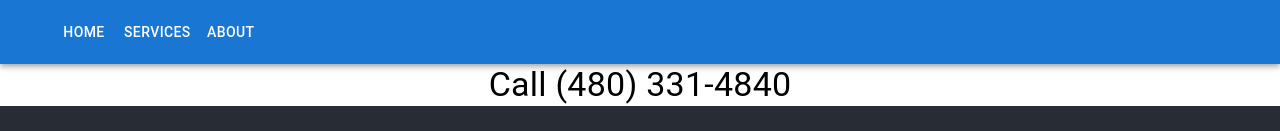
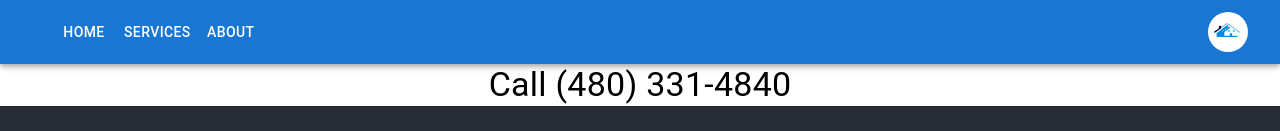
Before and after one commit to tonkadev/NexusHomeRepair, a React (Create React App) app: page / in a window 1280 px wide. Shown: the top 131 px of the page. Built offline with nearby package versions, Linux system fonts and the light colour scheme.

Commit message:
add logo

```diff
--- a/src/ButtonAppBar.js
+++ b/src/ButtonAppBar.js
@@ -9,8 +9,10 @@ import MenuIcon from '@mui/icons-material/Menu';
 import { useNavigate } from "react-router-dom";
 import AdbIcon from '@mui/icons-material/Adb';
 import Phone from '@mui/icons-material/Phone';
+import Avatar from '@mui/material/Avatar';
+import logo from './nexuscanvalogo.png'
 
-import logo from './myAvatar.png';
+//import logo from './myAvatar.png';
 
 function Navbar(){
 
@@ -33,14 +35,15 @@ function Navbar(){
     navigate("/services");;
   }
 
+  function ButtonAppBar() {
+    const isMobile = window.innerWidth < 600; // determine if it's mobile view
 
-
- function ButtonAppBar() {
     return (
       <Box sx={{ flexGrow: 1 }}>
         <AppBar position="static">
           <Toolbar>
-
+            {!isMobile && (
+              <React.Fragment>
                 <IconButton
                   size="large"
                   edge="start"
@@ -53,11 +56,14 @@ function Navbar(){
                 <Button color="inherit" onClick={handleClick}>Home</Button>
                 <Button color="inherit" onClick={handleServices}>Services</Button>
                 <Button color="inherit" onClick={handleAbout}>About</Button>
-
-
-
-
-
+              </React.Fragment>
+            )}
+            <Box sx={{ flexGrow: 1 }} />
+            <Box sx={{ flexGrow: 0 }}>
+              <IconButton>
+                <Avatar alt="Remy Sharp" src={logo} />
+              </IconButton>
+            </Box>
           </Toolbar>
         </AppBar>
         <Typography variant="h4" component="div" sx={{ flexGrow: 1 }}>
@@ -66,6 +72,7 @@ function Navbar(){
       </Box>
     );
   }
+
   return <ButtonAppBar />;
 }
 
```
Also changed, not shown: src/nexuscanvalogo.png (added). Lines whose indentation alone changed are shown as unchanged.
